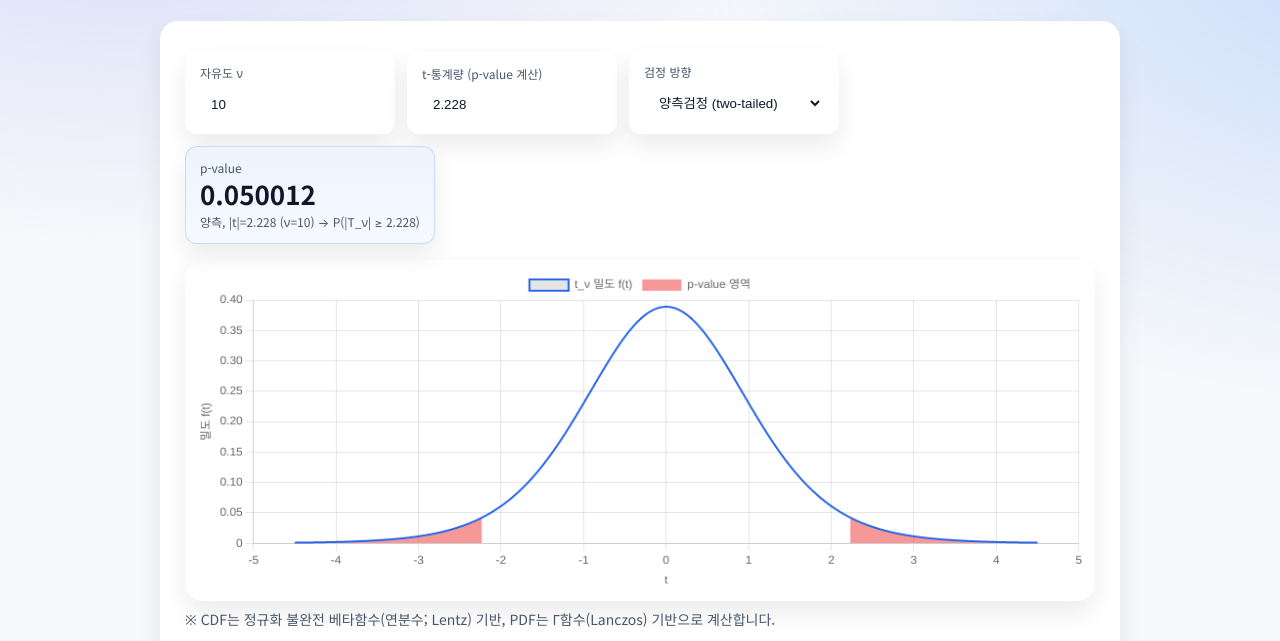
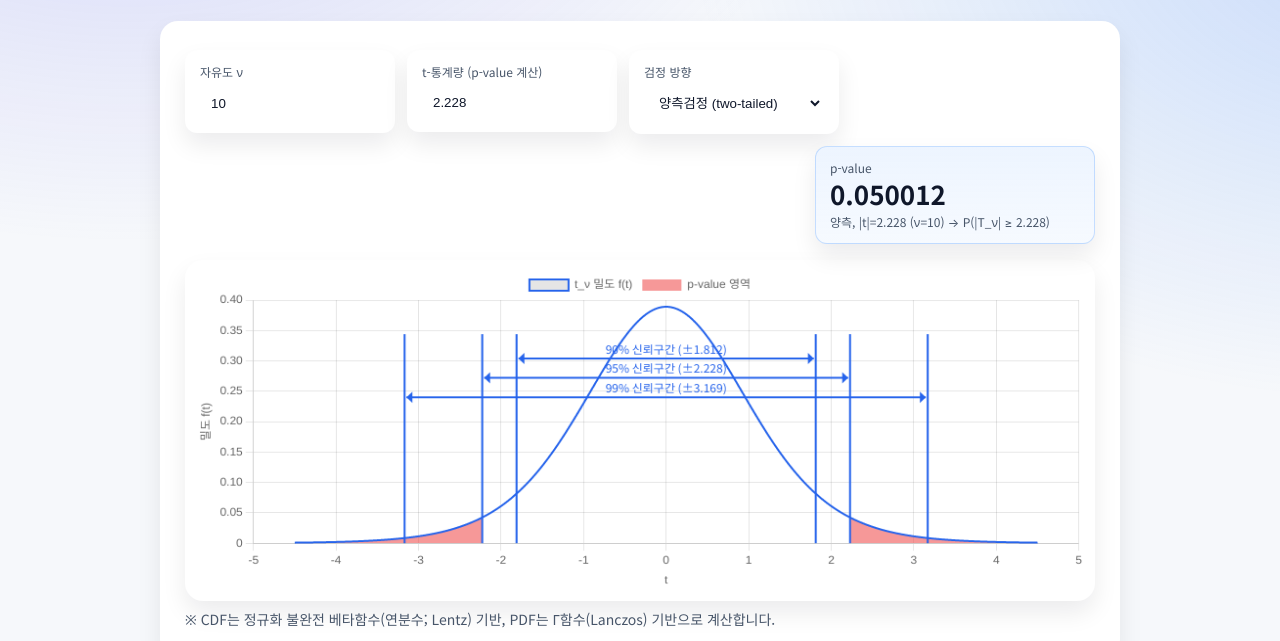
Before and after one commit to Aries0401-svc/aries0401-svc.github.io, a plain HTML site: page metrics/t-distribution/index.html in a window 1280 px wide. Shown: the part 157-798 px from the top of the page. Drawn offline with nearby package versions, Linux system fonts and the light colour scheme.

Commit message:
Update index.html

```diff
--- a/metrics/t-distribution/index.html
+++ b/metrics/t-distribution/index.html
@@ -15,17 +15,26 @@
   <script src="https://cdn.jsdelivr.net/npm/chart.js@4.4.1/dist/chart.umd.min.js"></script>
 
   <style>
-    .controls{display:flex;flex-wrap:wrap;gap:12px;align-items:flex-end;margin-bottom:16px}
+    .controls{display:flex;flex-wrap:wrap;gap:12px;align-items:flex-start;margin-bottom:16px}
     .ctrl{background:var(--panel);border:1px solid rgba(255,255,255,.08);padding:12px 14px;border-radius:12px;box-shadow: var(--shadow)}
     .ctrl label{display:block;font-size:12px;color:var(--muted);margin-bottom:6px}
     .ctrl select,.ctrl input{width:180px;background:var(--panel);color:var(--text);border:1px solid rgba(255,255,255,.15);border-radius:8px;padding:8px 10px}
     .ctrl select:focus,.ctrl input:focus{outline:none;box-shadow:0 0 0 4px var(--ring)}
     select option{background:var(--panel);color:var(--text)}
     @media (prefers-color-scheme: light){ select option{background:#fff;color:#0f172a} }
-    .stat{min-width:240px;display:flex;flex-direction:column;gap:4px;background:linear-gradient(180deg, rgba(106,169,255,.12), rgba(106,169,255,.06)), var(--panel);border:1px solid rgba(106,169,255,.35)}
+
+    /* p-value 박스를 항상 오른쪽 첫 줄에 고정 */
+    .stat{
+      min-width:240px; width:280px; flex:0 0 280px;
+      order:99; margin-left:auto;
+      display:flex; flex-direction:column; gap:4px;
+      background:linear-gradient(180deg, rgba(106,169,255,.12), rgba(106,169,255,.06)), var(--panel);
+      border:1px solid rgba(106,169,255,.35);
+    }
     .stat .label{font-size:12px;color:var(--muted)}
     .stat .value{font-variant-numeric:tabular-nums;font-weight:700;font-size:26px;line-height:1.1}
     .stat .meta{font-size:12px;color:var(--muted)}
+
     canvas{background:var(--panel);border-radius:18px;box-shadow:var(--shadow);padding:10px}
     .hint{color:var(--muted);font-size:14px;margin-top:8px}
   </style>
@@ -59,7 +68,7 @@
           </select>
         </div>
 
-        <!-- p-value 박스 -->
+        <!-- p-value 박스 (오른쪽 고정) -->
         <div class="ctrl stat" id="pBox" aria-live="polite">
           <div class="label">p-value</div>
           <div class="value" id="pBoxValue">—</div>
@@ -83,32 +92,25 @@
 
   <script src="../../assets/site.js"></script>
   <script>
-    /* ================= 색상 유틸 ================= */
-    function cssVar(name){
-      const v = getComputedStyle(document.documentElement).getPropertyValue(name);
-      return (v && v.trim()) || null;
-    }
-    function withAlpha(color, alpha){ // '#RRGGBB' | rgb() | hsl() -> 알파 적용
-      if (!color) return `rgba(239,68,68,${alpha})`;
-      if (color.startsWith('#')){
-        const hex = color.length===4
-          ? '#'+color[1]+color[1]+color[2]+color[2]+color[3]+color[3]
-          : color;
-        const a = Math.round(alpha*255).toString(16).padStart(2,'0');
-        return hex + a; // #RRGGBBAA
+    /* ===== 색상 (정규 페이지와 동일 규칙) ===== */
+    function cssVar(name){ const v=getComputedStyle(document.documentElement).getPropertyValue(name); return (v&&v.trim())||null; }
+    function withAlpha(color, a){
+      if(!color) return `rgba(239,68,68,${a})`;
+      if(color.startsWith('#')){
+        const hex=color.length===4?('#'+color[1]+color[1]+color[2]+color[2]+color[3]+color[3]):color;
+        const aa=Math.round(a*255).toString(16).padStart(2,'0');
+        return hex+aa;
       }
-      if (color.startsWith('rgb('))  return color.replace('rgb(', 'rgba(').replace(')', `, ${alpha})`);
-      if (color.startsWith('hsl('))  return color.replace('hsl(', 'hsla(').replace(')', `, ${alpha})`);
+      if(color.startsWith('rgb(')) return color.replace('rgb(','rgba(').replace(')',`, ${a})`);
+      if(color.startsWith('hsl(')) return color.replace('hsl(','hsla(').replace(')',`, ${a})`);
       return color;
     }
+    const BLUE = cssVar('--primary') || '#60A5FA';        // 곡선
+    const RED  = cssVar('--danger')  || '#EF4444';        // 음영
+    const SHADE = withAlpha(RED, 0.55);
 
-    // 정규 페이지와 일치하도록 지정
-    const BLUE = cssVar('--primary') || '#60A5FA';            // 곡선(파랑)
-    const RED  = cssVar('--danger')  || '#EF4444';            // 음영(빨강, 기본 red-500)
-    const SHADE = withAlpha(RED, 0.55);                       // 반투명 빨강
-
-    /* ================= 수학 함수 ================= */
-    const clamp = (v, lo, hi) => Math.min(hi, Math.max(lo, v));
+    /* ===== 수학 ===== */
+    const clamp=(v,lo,hi)=>Math.min(hi,Math.max(lo,v));
     function formatProb(p){ if(!Number.isFinite(p)) return '—'; p=clamp(p,0,1); return p<1e-6? p.toExponential(2):p.toFixed(6); }
 
     function logGamma(z){
@@ -119,7 +121,7 @@
       const t=z+g+0.5; return 0.5*Math.log(2*Math.PI)+(z+0.5)*Math.log(t)-t+Math.log(x);
     }
     function betacf(a,b,x){
-      const MAXIT=200,EPS=3e-7,FPMIN=1e-300; let qab=a+b,qap=a+1,qam=a-1; let c=1,d=1-qab*x/qap; if(Math.abs(d)<FPMIN) d=FPMIN; d=1/d; let h=d;
+      const MAXIT=200,EPS=3e-7,FPMIN=1e-300; let qab=a+b,qap=a+1,qam=a-1; let c=1,d=1-qab*x/qap; if(Math.abs(d)<FPMIN)d=FPMIN; d=1/d; let h=d;
       for(let m=1;m<=MAXIT;m++){ const m2=2*m;
         let aa=m*(b-m)*x/((qam+m2)*(a+m2)); d=1+aa*d; if(Math.abs(d)<FPMIN)d=FPMIN; d=1/d; c=1+aa/c; if(Math.abs(c)<FPMIN)c=FPMIN; h*=d*c;
         aa=-(a+m)*(qab+m)*x/((a+m2)*(qap+m2)); d=1+aa*d; if(Math.abs(d)<FPMIN)d=FPMIN; d=1/d; c=1+aa/c; if(Math.abs(c)<FPMIN)c=FPMIN; const del=d*c; h*=del;
@@ -128,29 +130,29 @@
     }
     function incbetaReg(x,a,b){
       if(x<=0) return 0; if(x>=1) return 1;
-      const lnBt = logGamma(a+b)-logGamma(a)-logGamma(b) + a*Math.log(x)+b*Math.log(1-x);
-      const bt = Math.exp(lnBt);
-      if(x < (a+1)/(a+b+2)) return bt*betacf(a,b,x)/a;
-      return 1 - (bt*betacf(b,a,1-x)/b);
+      const lnBt=logGamma(a+b)-logGamma(a)-logGamma(b)+a*Math.log(x)+b*Math.log(1-x);
+      const bt=Math.exp(lnBt);
+      if(x<(a+1)/(a+b+2)) return bt*betacf(a,b,x)/a;
+      return 1-(bt*betacf(b,a,1-x)/b);
     }
     function pdfT(x,v){
-      const lnC = logGamma((v+1)/2)-logGamma(v/2)-0.5*(Math.log(v)+Math.log(Math.PI));
-      const lnK = -((v+1)/2)*Math.log(1 + (x*x)/v);
+      const lnC=logGamma((v+1)/2)-logGamma(v/2)-0.5*(Math.log(v)+Math.log(Math.PI));
+      const lnK=-((v+1)/2)*Math.log(1+(x*x)/v);
       return Math.exp(lnC+lnK);
     }
     function cdfT(x,v){
-      const a=v/2, b=0.5, t=v/(v+x*x), I=incbetaReg(t,a,b);
-      return (x>=0)? 1-0.5*I : 0.5*I;
+      const a=v/2,b=0.5,t=v/(v+x*x),I=incbetaReg(t,a,b);
+      return (x>=0)?1-0.5*I:0.5*I;
     }
     function invCdfT(p,v){
       if(p<=0) return -Infinity; if(p>=1) return Infinity; if(p===0.5) return 0;
-      const sign = p<0.5? -1: 1, target = p<0.5? 1-p: p;
-      let lo=0, hi=1; while(cdfT(hi,v)<target){ hi*=2; if(hi>1e6) break; }
+      const sign=p<0.5?-1:1, target=p<0.5?1-p:p;
+      let lo=0,hi=1; while(cdfT(hi,v)<target){hi*=2;if(hi>1e6)break;}
       for(let i=0;i<80;i++){ const mid=(lo+hi)/2, F=cdfT(mid,v); if(F<target) lo=mid; else hi=mid; }
       return sign*(lo+hi)/2;
     }
 
-    /* ================= 신뢰구간 플러그인 ================= */
+    /* ===== 신뢰구간 플러그인 ===== */
     const CI_LEVELS=[0.90,0.95,0.99]; let CI_MARKS=[];
     const ciMarkersPlugin={
       id:'ciMarkersT',
@@ -178,25 +180,33 @@
       }
     };
 
-    /* ================= 차트 기본 데이터 ================= */
+    /* ===== 데이터 유틸 ===== */
     function buildCurve(v,xmin,xmax){
       const n=1401, step=(xmax-xmin)/(n-1), arr=[];
       for(let i=0;i<n;i++){ const x=xmin+i*step; arr.push({x,y:pdfT(x,v)}); }
       return arr;
     }
-    function makeShade(base, pred){
-      return base.map(p => ({x:p.x, y: pred(p.x) ? p.y : null}));
+    function makeShade(base,pred){
+      return base.map(p=>({x:p.x,y: pred(p.x)? p.y : null}));
     }
 
-    // 초기 상태 계산
+    /* ===== 초기 세팅: CI_MARKS를 '먼저' 계산해 차트 생성 ===== */
     const dfInput=document.getElementById('dfValue');
     const tInput =document.getElementById('tValue');
     const tailSel=document.getElementById('tailType');
 
     const v0=parseInt(dfInput.value,10);
     const t0=Number(tInput.value);
-    const marks0=[0.90,0.95,0.99].map(L=> invCdfT((1+L)/2, v0));
-    const need0=Math.max(Math.abs(t0), ...marks0);
+
+    // 1) 초기 신뢰구간 임계값을 먼저 계산해 CI_MARKS에 세팅 (← 핵심)
+    CI_MARKS = CI_LEVELS.map(L=>{
+      const c=invCdfT((1+L)/2, v0);
+      return { z:c, label:`${(L*100).toFixed(0)}% 신뢰구간 (±${c.toFixed(3)})` };
+    });
+
+    // 2) 도메인/데이터
+    const maxCrit0=Math.max(...CI_MARKS.map(m=>m.z));
+    const need0=Math.max(Math.abs(t0), maxCrit0);
     const xmax0=Math.min(80, Math.max(4.5, need0*1.2)), xmin0=-xmax0;
     const base0=buildCurve(v0,xmin0,xmax0);
     const shade0=makeShade(base0, x=> Math.abs(x) >= Math.abs(t0));
@@ -225,12 +235,17 @@
       }
     });
 
-    /* ================= UI & 업데이트 ================= */
+    /* ===== p-value 박스 초기값 표시 ===== */
     const pBoxValue=document.getElementById('pBoxValue');
     const pBoxMeta =document.getElementById('pBoxMeta');
+    (function initPbox(){
+      const tabs=Math.abs(t0);
+      const p0=2*(1 - cdfT(tabs, v0));
+      pBoxValue.textContent = formatProb(p0);
+      pBoxMeta.textContent  = `양측, |t|=${tabs.toFixed(3)} (ν=${v0}) → P(|T_ν| ≥ ${tabs.toFixed(3)})`;
+    })();
 
-    const CI_LEVELS2=[0.90,0.95,0.99];
-
+    /* ===== 업데이트 ===== */
     function update(){
       const v=parseInt(dfInput.value,10);
       const t=Number(tInput.value);
@@ -246,13 +261,15 @@
       }
 
       // CI & 도메인
-      CI_MARKS = CI_LEVELS2.map(L=>{ const c=invCdfT((1+L)/2, v); return {z:c, label:`${(L*100).toFixed(0)}% 신뢰구간 (±${c.toFixed(3)})`}; });
+      CI_MARKS = CI_LEVELS.map(L=>{
+        const c=invCdfT((1+L)/2, v);
+        return { z:c, label:`${(L*100).toFixed(0)}% 신뢰구간 (±${c.toFixed(3)})` };
+      });
       const maxCrit=Math.max(...CI_MARKS.map(m=>m.z));
       const need=Math.max(Math.abs(t), maxCrit);
       const xmax=Math.min(80, Math.max(4.5, need*1.2)), xmin=-xmax;
 
-      const domChanged = (chart.options.scales.x.suggestedMax !== xmax);
-      if(domChanged){
+      if(chart.options.scales.x.suggestedMax !== xmax){
         chart.options.scales.x.suggestedMin=xmin;
         chart.options.scales.x.suggestedMax=xmax;
         chart.data.datasets[0].data=buildCurve(v,xmin,xmax);
@@ -261,7 +278,7 @@
         for(let i=0;i<base.length;i++) base[i].y=pdfT(base[i].x,v);
       }
 
-      // p-value & 음영
+      // 음영 & p-value
       const base=chart.data.datasets[0].data;
       let pval, meta;
       if (tail==='two'){
@@ -279,7 +296,7 @@
         meta=`좌측, t=${t.toFixed(3)} (ν=${v}) → P(T_ν ≤ ${t.toFixed(3)})`;
       }
 
-      // 색은 고정(곡선 파랑, 음영 빨강)
+      // 고정 색상 유지
       chart.data.datasets[0].borderColor = BLUE;
       chart.data.datasets[1].backgroundColor = SHADE;
 
@@ -289,15 +306,7 @@
       chart.update();
     }
 
-    [dfInput, tInput, tailSel].forEach(el => el.addEventListener('input', update));
-    // 초기 p-box
-    (function initPbox(){
-      const v=parseInt(dfInput.value,10);
-      const tabs=Math.abs(Number(tInput.value));
-      const p0=2*(1 - cdfT(tabs,v));
-      pBoxValue.textContent = formatProb(p0);
-      pBoxMeta.textContent  = `양측, |t|=${tabs.toFixed(3)} (ν=${v}) → P(|T_ν| ≥ ${tabs.toFixed(3)})`;
-    })();
+    [dfInput, tInput, tailSel].forEach(el=>el.addEventListener('input', update));
   </script>
 </body>
 </html>
```
